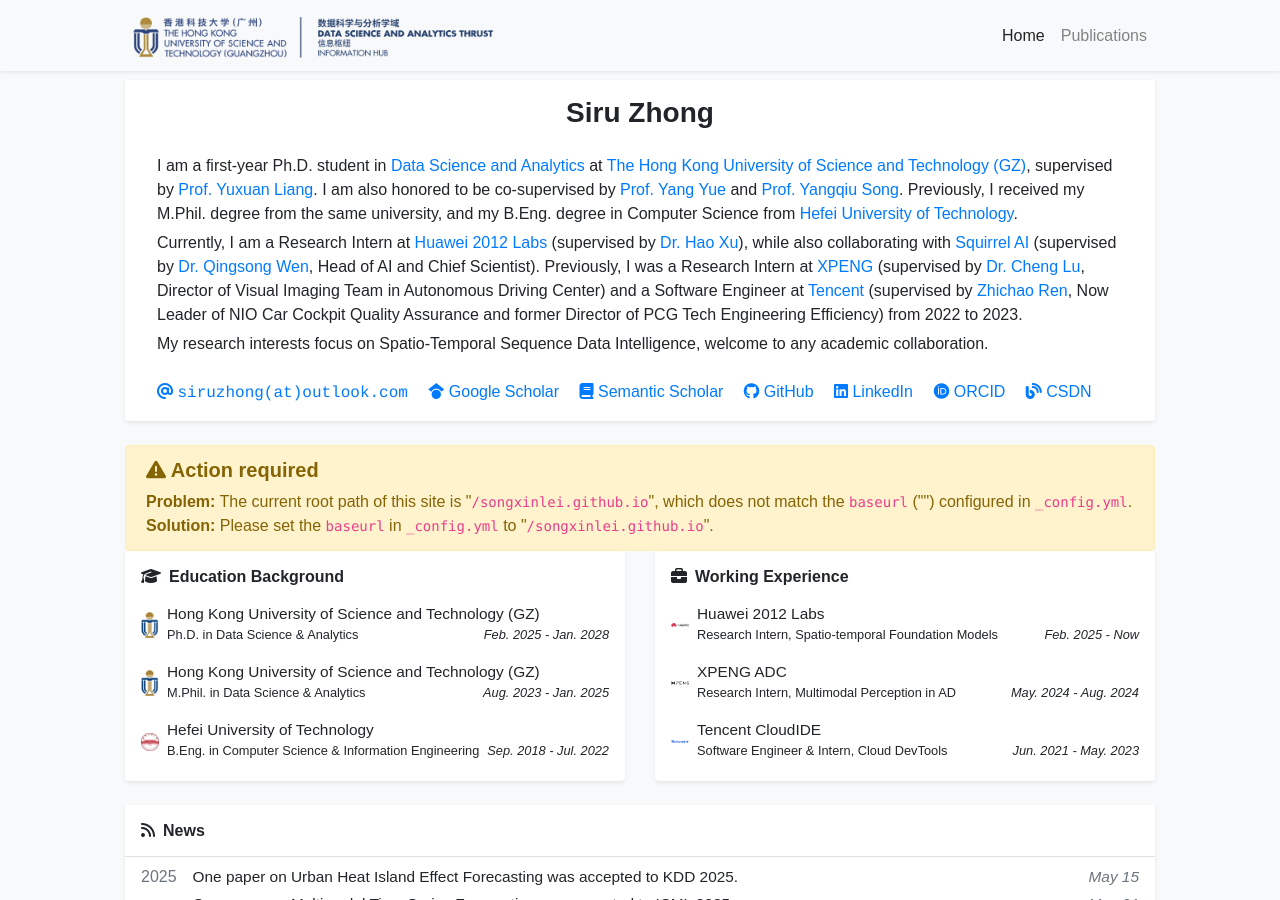
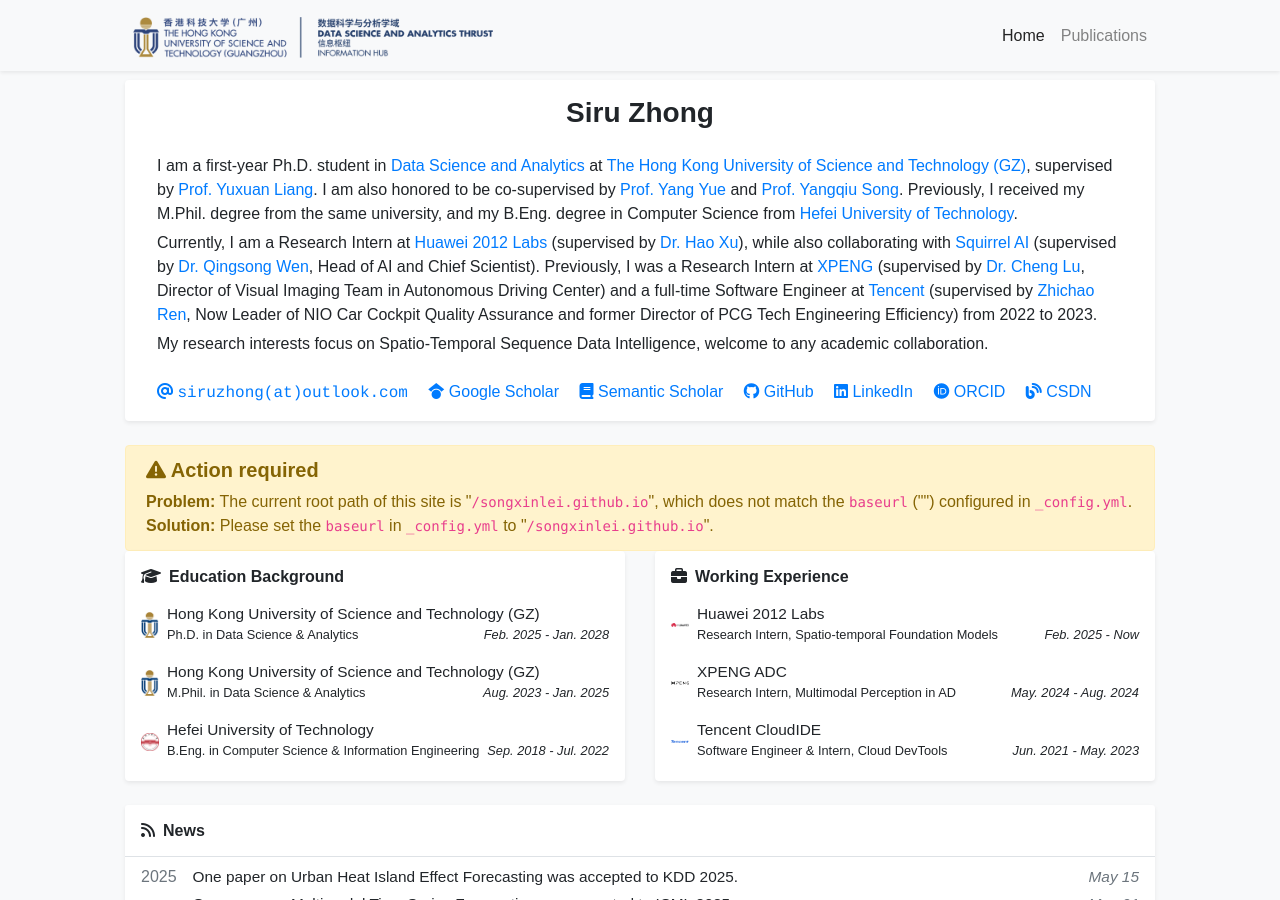
Before and after one commit to thunderlrr/songxinlei.github.io, a Jekyll site: the page built from index.html, in a window 1280 px wide and 900 px high. Built offline with Jekyll 4.4.1, drawn with Linux system fonts in a browser that asks for light colours; a style sheet for code colours, icons or effects is not loaded.

Commit message:
update repo

```diff
--- a/_data/profile.yml
+++ b/_data/profile.yml
@@ -25,7 +25,7 @@
     I am a first-year Ph.D. student in <a href="http://dsa.hkust-gz.edu.cn/" target="_blank">Data Science and Analytics</a> at <a href="https://www.hkust-gz.edu.cn/" target="_blank">The Hong Kong University of Science and Technology (GZ)</a>, supervised by <a href="https://yuxuanliang.com/" target="_blank">Prof. Yuxuan Liang</a>. I am also honored to be co-supervised by <a href="https://facultyprofiles.hkust-gz.edu.cn/faculty-personal-page/YUE-Yang/yangyue" target="_blank">Prof. Yang Yue</a> and <a href="https://www.cse.ust.hk/~yqsong/" target="_blank">Prof. Yangqiu Song</a>. Previously, I received my M.Phil. degree from the same university, and my B.Eng. degree in Computer Science from <a href="https://ci.hfut.edu.cn/" target="_blank">Hefei University of Technology</a>.
   </p>
   <p style="margin-bottom: 5px;">
-    Currently, I am a Research Intern at <a href="https://www.huawei.com/" target="_blank">Huawei 2012 Labs</a> (supervised by <a href="https://scholar.google.com/citations?user=sNb24gkAAAAJ&hl=zh-CN&oi=sra" target="_blank">Dr. Hao Xu</a>), while also collaborating with <a href="https://www.linkedin.com/company/squirrelai" target="_blank">Squirrel AI</a> (supervised by <a href="https://sites.google.com/site/qingsongwen8/" target="_blank">Dr. Qingsong Wen</a>, Head of AI and Chief Scientist). Previously, I was a Research Intern at <a href="https://www.xpeng.com/" target="_blank">XPENG</a> (supervised by <a href="https://www.linkedin.com/in/cheng-lu-5b24a739/" target="_blank">Dr. Cheng Lu</a>, Director of Visual Imaging Team in Autonomous Driving Center) and a Software Engineer at <a href="https://www.tencent.com/" target="_blank">Tencent</a> (supervised by <a href="https://msup.com.cn/teacher/10175" target="_blank">Zhichao Ren</a>, Now Leader of NIO Car Cockpit Quality Assurance and former Director of PCG Tech Engineering Efficiency) from 2022 to 2023.
+    Currently, I am a Research Intern at <a href="https://www.huawei.com/" target="_blank">Huawei 2012 Labs</a> (supervised by <a href="https://scholar.google.com/citations?user=sNb24gkAAAAJ&hl=zh-CN&oi=sra" target="_blank">Dr. Hao Xu</a>), while also collaborating with <a href="https://www.linkedin.com/company/squirrelai" target="_blank">Squirrel AI</a> (supervised by <a href="https://sites.google.com/site/qingsongwen8/" target="_blank">Dr. Qingsong Wen</a>, Head of AI and Chief Scientist). Previously, I was a Research Intern at <a href="https://www.xpeng.com/" target="_blank">XPENG</a> (supervised by <a href="https://www.linkedin.com/in/cheng-lu-5b24a739/" target="_blank">Dr. Cheng Lu</a>, Director of Visual Imaging Team in Autonomous Driving Center) and a full-time Software Engineer at <a href="https://www.tencent.com/" target="_blank">Tencent</a> (supervised by <a href="https://msup.com.cn/teacher/10175" target="_blank">Zhichao Ren</a>, Now Leader of NIO Car Cockpit Quality Assurance and former Director of PCG Tech Engineering Efficiency) from 2022 to 2023.
   </p>
   <p style="margin-bottom: 5px;">
     My research interests focus on Spatio-Temporal Sequence Data Intelligence, welcome to any academic collaboration.
```
